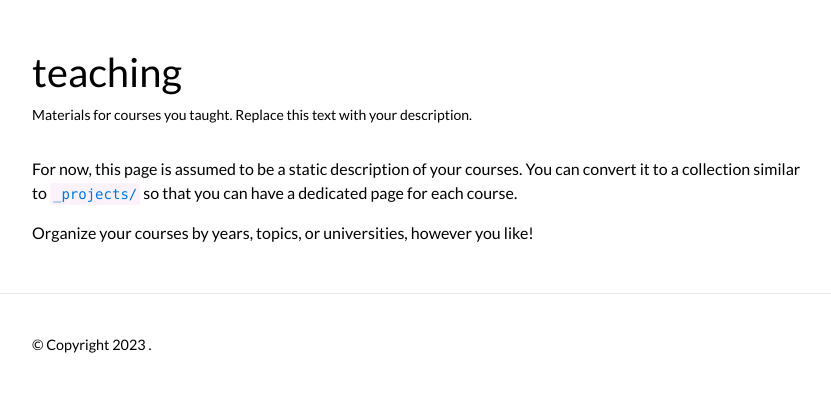
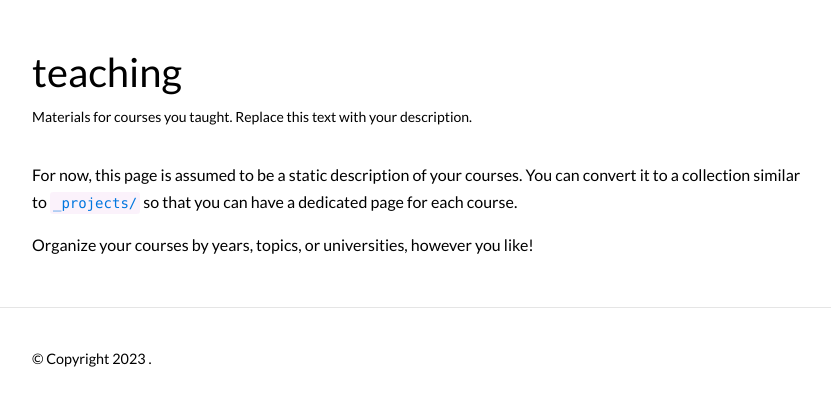
Before and after one commit to samueljamesbell/samueljamesbell.github.io, a Jekyll site: the page built from _pages/teaching.md, in a window 1280 px wide. Shown: the top 406 px of the page, without its empty margins (223-1054 px from the left). Built offline with Jekyll 4.4.1, drawn with Linux system fonts in a browser that asks for light colours; comment, search, counter and statistics services are not loaded; a style sheet for code colours, icons or effects is not loaded.

Commit message:
Update spacing and profile image

```diff
--- a/_config.yml
+++ b/_config.yml
@@ -55,7 +55,7 @@
 # Display links to the page with a preview object on social media.
 serve_og_meta: true # Include Open Graph meta tags in the HTML head
 serve_schema_org: true # Include Schema.org in the HTML head
-og_image: profile.jpg # The site-wide (default for all links) Open Graph preview image
+og_image: profile-august.jpg # The site-wide (default for all links) Open Graph preview image
 
 # -----------------------------------------------------------------------------
 # Social integration
--- a/_sass/_base.scss
+++ b/_sass/_base.scss
@@ -7,6 +7,14 @@
 p, h1, h2, h3, h4, h5, h6, em, div, li, span, strong {
   color: var(--global-text-color);
    font-family: 'Lato';
+}
+
+p {
+  line-height: 1.65rem;
+}
+
+.post-header {
+  margin-botom: 2rem;
 }
 
 hr {
```
Also changed, not shown: _pages/about.md (+1 -1 lines), assets/img/profile-august.jpg (added).
